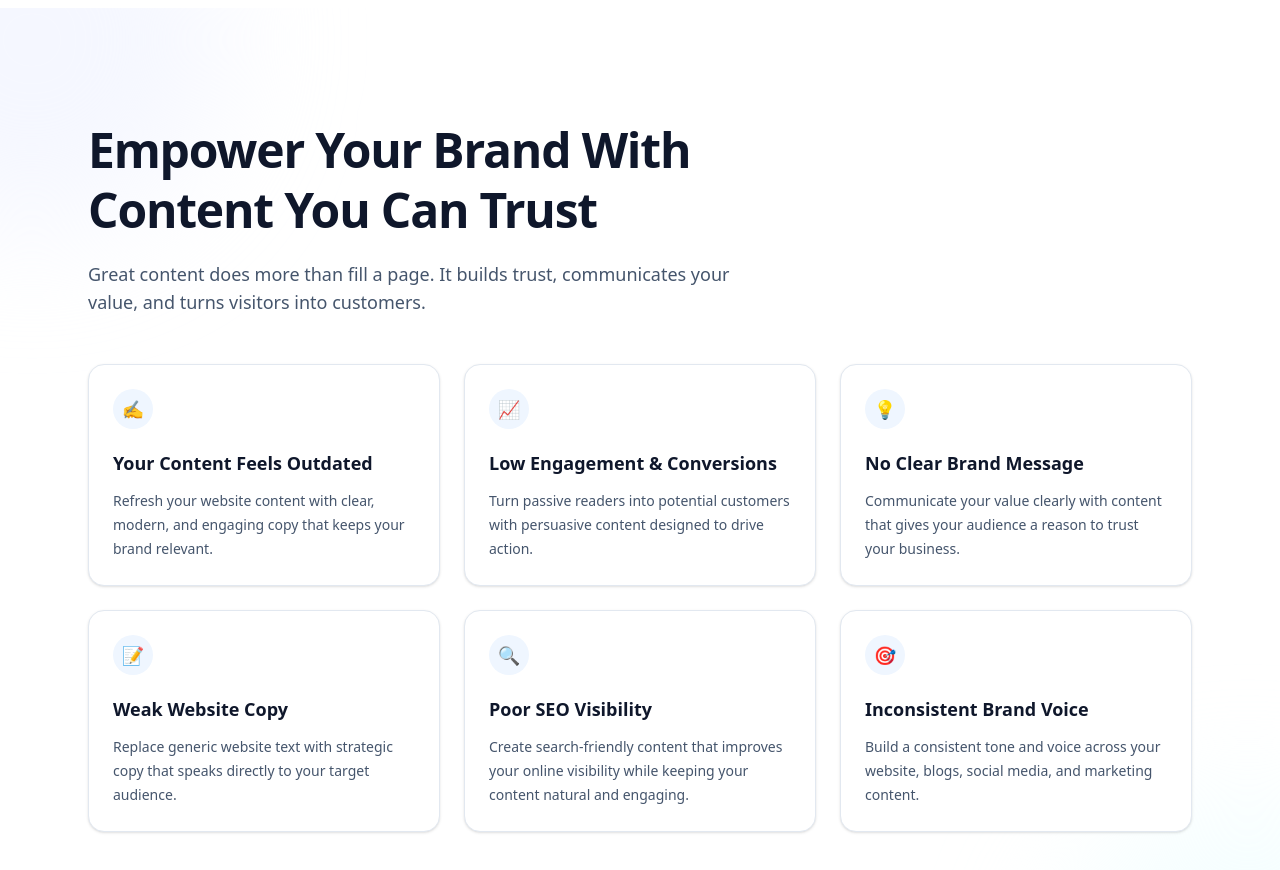
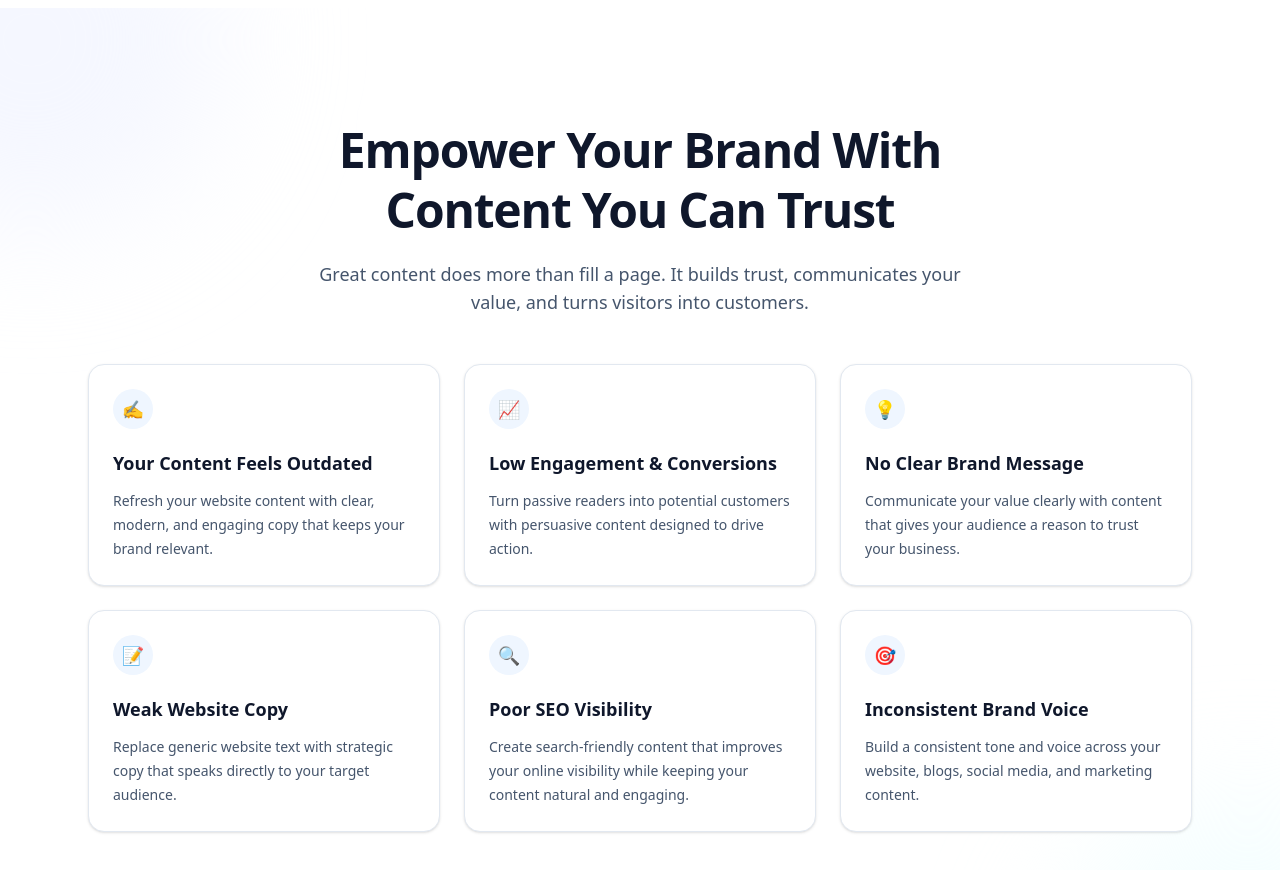
Before and after one commit to Abhishek-6377/Hem, a React (Vite) app: page / in a window 1280 px wide. Shown: the part 2020-2890 px from the top of the page. Built offline with nearby package versions, Linux system fonts and the light colour scheme.

Commit message:
Update comparison and reviews sections

```diff
--- a/src/components/PainPoints.jsx
+++ b/src/components/PainPoints.jsx
@@ -73,7 +73,7 @@
           whileInView={{ opacity: 1, y: 0 }}
           viewport={{ once: true }}
           transition={{ duration: 0.6 }}
-          className="max-w-3xl"
+          className="mx-auto max-w-3xl text-center"
         >
           <h2 className="text-4xl font-semibold leading-tight tracking-tight text-slate-900 md:text-5xl">
             Empower Your Brand With
@@ -81,7 +81,7 @@
             Content You Can Trust
           </h2>
 
-          <p className="mt-5 max-w-2xl text-base leading-7 text-slate-600 md:text-lg">
+          <p className="mx-auto mt-5 max-w-2xl text-base leading-7 text-slate-600 md:text-lg">
             Great content does more than fill a page. It builds trust,
             communicates your value, and turns visitors into customers.
           </p>
```
